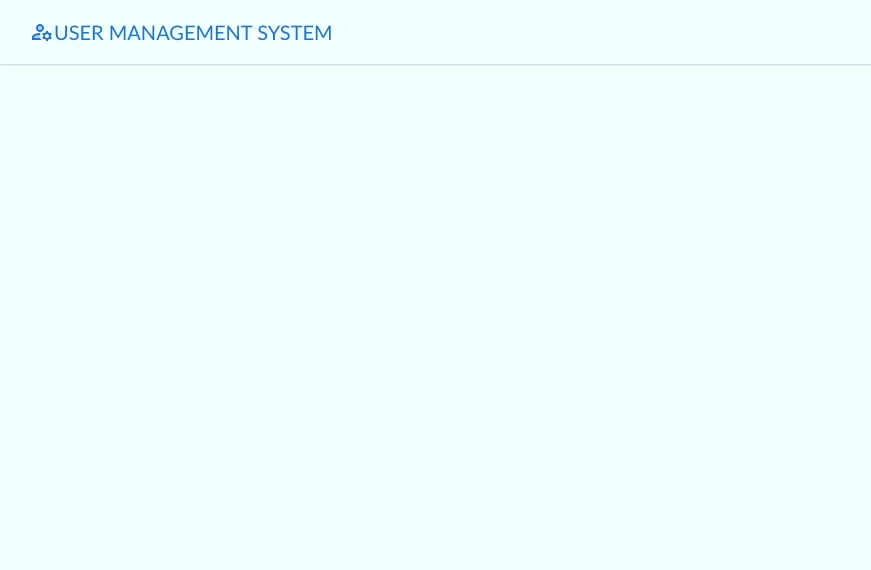
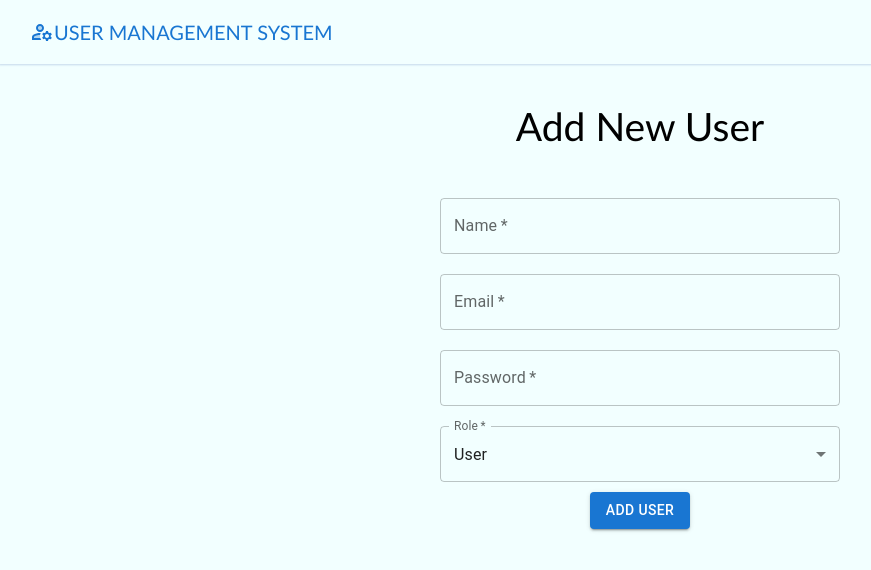
Before and after one commit to nishant-sendinblue/User-Management, a React (Create React App) app in the folder frontend/: page /add_new_user in a window 1280 px wide. Shown: the top 570 px of the page, without its empty margins (0-871 px from the left). Built offline with nearby package versions, Linux system fonts and the light colour scheme.

Commit message:
user crud operations done

```diff
--- a/frontend/src/App.css
+++ b/frontend/src/App.css
@@ -4,3 +4,6 @@ body {
   margin: 0;
   padding: 0;
 }
+a {
+  text-decoration: none;
+}
--- a/frontend/src/App.js
+++ b/frontend/src/App.js
@@ -8,6 +8,7 @@ import Navbar from './components/navbar/navbar';
 import { useEffect, useState } from 'react';
 import axios from 'axios';
 import { API_URL } from './config';
+import Addnewuser from './components/addnewUser/addnewuser';
 function App() {
   const [userData, setuserData] = useState()
   let token = localStorage.getItem("token");
@@ -38,6 +39,7 @@ function App() {
       <Routes>
         <Route exact path='/' element={<PrivateRoute path="/" component={<Adminlogin />} />} />
         <Route exact path="/dashboard" element={<PrivateRoute path="/dashboard" component={<Dashboard token={token} userData={userData} />} />} />
+        <Route exact path="/add_new_user" element={<PrivateRoute path="/add_new_user" component={<Addnewuser token={token} userData={userData} />} />} />
       </Routes>
     </Router>
   );
--- /dev/null
+++ b/frontend/src/components/addnewUser/addnewuser.css
@@ -0,0 +1,13 @@
+.formContainer {
+  height: 100vh;
+}
+.formContainer form {
+  display: flex;
+  justify-content: center;
+  flex-direction: column;
+  align-items: center;
+}
+.formContainer form .txtField {
+  width: 400px;
+  margin: 10px 0;
+}
--- /dev/null
+++ b/frontend/src/components/addnewUser/addnewuser.jsx
@@ -0,0 +1,80 @@
+import React, { useState } from 'react'
+import "./addnewuser.css"
+import TextField from '@mui/material/TextField';
+import Button from '@mui/material/Button';
+import axios from 'axios'
+import { API_URL } from '../../config';
+import MenuItem from '@mui/material/MenuItem';
+
+function Addnewuser() {
+    const [showError, setShowError] = useState(false);
+    const [errorMsg, seterrorMsg] = useState("");
+    const [state, setState] = useState({
+        name: "",
+        email: "",
+        password: "",
+        role: ""
+    })
+
+    const changeHandler = (e) => {
+        console.log(e.target.value);
+        setState({
+            ...state,
+            [e.target.name]: e.target.value,
+        })
+    }
+
+    const submitHandler = async (e) => {
+        e.preventDefault()
+        try {
+            let res = await axios.post(`${API_URL}/login`, state);
+            if (res?.data?.token) {
+                localStorage.setItem("token", res?.data?.token);
+                window.location = "/dashboard";
+            }
+        } catch (error) {
+            seterrorMsg(error?.response?.data?.message);
+            setShowError(true);
+        }
+    }
+    const handleClose = (event, reason) => {
+        if (reason === 'clickaway') {
+            setShowError(false);
+        }
+        setShowError(false);
+    };
+    return (
+        <div className='formContainer'>
+            <form >
+                {showError &&
+                    <Snackbar
+                        anchorOrigin={{ vertical: "top", horizontal: "right" }}
+                        open={showError}
+                        onClose={handleClose}
+                        autoHideDuration={3000}
+                        TransitionComponent={Slide}
+                    >
+                        <MuiAlert onClose={handleClose} variant="filled" severity="error">
+                            {errorMsg}
+                        </MuiAlert>
+                    </Snackbar >
+                }
+                <p id='heading'> Add New User </p>
+                <TextField required={true} type="text" className='txtField' onChange={changeHandler} label="Name" name='name' variant="outlined" />
+                <TextField required={true} type="email" className='txtField' onChange={changeHandler} label="Email" name='email' variant="outlined" />
+                <TextField required={true} className='txtField' onChange={changeHandler} label="Password" type="password" name='password' variant="outlined" />
+                <TextField select required={true} type="text" className='txtField' onChange={changeHandler} defaultValue="user" label="Role" name='role' variant="outlined" >
+                    <MenuItem key="admin" value="admin" >
+                        Admin
+                    </MenuItem>
+                    <MenuItem key="user" value="user">
+                        User
+                    </MenuItem>
+                </TextField>
+                <Button type='submit' onClick={submitHandler} variant="contained">Add User</Button>
+            </form>
+        </div>
+    )
+}
+
+export default Addnewuser
--- a/frontend/src/components/dashboard/dashboard.css
+++ b/frontend/src/components/dashboard/dashboard.css
@@ -48,3 +48,8 @@ td span {
 #role {
   text-transform: capitalize;
 }
+.aboveTable {
+  display: flex;
+  justify-content: space-between;
+  align-items: center;
+}
--- a/frontend/src/components/dashboard/dashboard.jsx
+++ b/frontend/src/components/dashboard/dashboard.jsx
@@ -8,11 +8,12 @@ import FiberManualRecordTwoToneIcon from '@mui/icons-material/FiberManualRecordT
 import axios from 'axios';
 import { API_URL } from '../../config';
 import { useState } from 'react';
+import Button from '@mui/material/Button';
+import PersonAddAltTwoToneIcon from '@mui/icons-material/PersonAddAltTwoTone';
 
 function Dashboard({ token, userData }) {
 
     const [users, setUsers] = useState([]);
-
     useEffect(() => {
         const fetchAllUsers = async () => {
             try {
@@ -21,7 +22,6 @@ function Dashboard({ token, userData }) {
                         Authorization: token
                     }
                 })
-                console.log(res)
                 if (res.data) {
                     setUsers(res.data);
                 }
@@ -31,10 +31,18 @@ function Dashboard({ token, userData }) {
         }
         fetchAllUsers();
     }, [])
+
     return (
         <div className='dashContainer'>
             <div className='innerDashContent'>
-                <h3>Users</h3>
+                <div className='aboveTable'>
+                    <h3 style={{ color: "#1976d2" }}>Users</h3>
+                    <Link to={"/add_new_user"}>
+                        <Button variant="outlined" startIcon={<PersonAddAltTwoToneIcon />}>
+                            Add User
+                        </Button>
+                    </Link>
+                </div>
                 <table>
                     <thead>
                         <tr>
@@ -61,10 +69,10 @@ function Dashboard({ token, userData }) {
                                     }
                                     <td id='role'>{item.role}</td>
                                     <td>
-                                        <Link to="/view_user">
+                                        <Link to={`/view_user/${item._id}`} >
                                             <VisibilityTwoToneIcon color='primary' />
                                         </Link>
-                                        <Link to="/edit_user">
+                                        <Link to={`/edit_user/${item._id}`}>
                                             <ModeEditTwoToneIcon color='success' />
                                         </Link>
                                         <span>
--- a/frontend/src/components/navbar/navbar.jsx
+++ b/frontend/src/components/navbar/navbar.jsx
@@ -4,6 +4,8 @@ import LogoutTwoToneIcon from '@mui/icons-material/LogoutTwoTone';
 import Button from '@mui/material/Button';
 import PersonOutlineTwoToneIcon from '@mui/icons-material/PersonOutlineTwoTone';
 import ManageAccountsTwoToneIcon from '@mui/icons-material/ManageAccountsTwoTone';
+import Avatar from '@mui/material/Avatar';
+import { blue } from '@mui/material/colors';
 
 function Navbar({ userData }) {
     const logoutHandler = () => {
@@ -16,7 +18,12 @@ function Navbar({ userData }) {
             {
                 userData?.email ?
                     <div className="navbar">
-                        <p id="name"><PersonOutlineTwoToneIcon />Welcome, {userData?.name}</p>
+                        <p id="name">
+                            <Avatar style={{ marginRight: "5px" }} sx={{ bgcolor: blue[100], color: blue[600] }}>
+                                <PersonOutlineTwoToneIcon />
+                            </Avatar>
+                            Welcome, {userData?.name}
+                        </p>
                         <Button onClick={logoutHandler} variant="outlined" color="info" startIcon={<LogoutTwoToneIcon />}>
                             Logout
                         </Button>
```
Also changed, not shown: frontend/src/components/privateRoute.jsx (+11 -11 lines), 2 other files (tests, documents, lock files or other folders).
